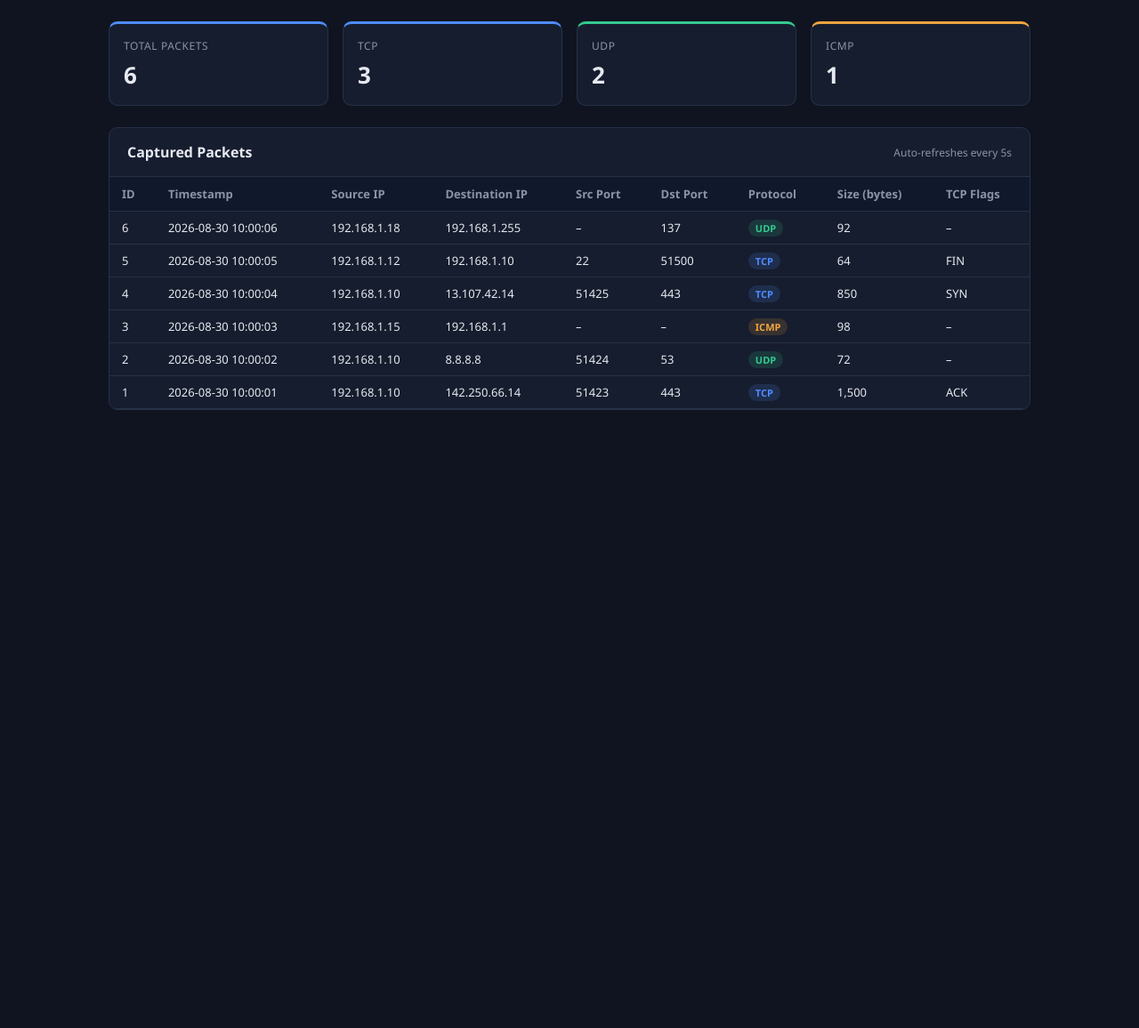
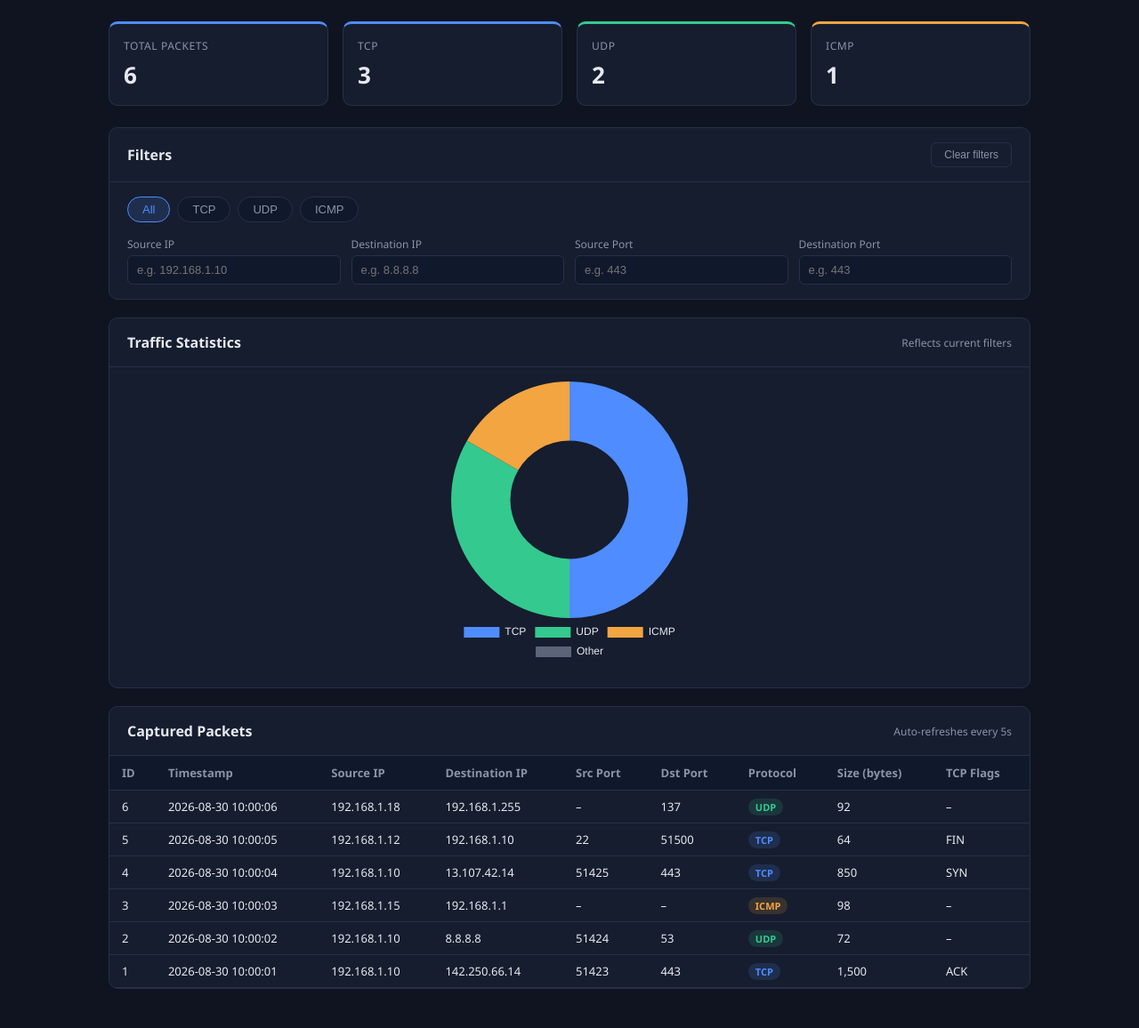
Before and after one commit to jj-mudgal/network-traffic-analyzer, a Flask app: page / in a window 1280 px wide. Shown: the part 93-1249 px from the top of the page at 89% size. Before the commit the page ends 554 px from the top, so only its background shows below. Run offline with Flask 3, Linux system fonts and the light colour scheme; data comes from the database, SQL or seed files in the repository.

Commit message:
feat: add packet filtering, search, and traffic stats chart

```diff
--- a/app.py
+++ b/app.py
@@ -1,14 +1,47 @@
 """
 app.py — Flask entry point for the Network Traffic Analyzer dashboard.
 
-Sprint 1, Issue 5: "Create Initial Dashboard and Packet Display"
+Routes:
+    GET /              -> renders the dashboard page
+    GET /api/packets   -> JSON list of packets (accepts filters)
+    GET /api/stats     -> JSON protocol counts (respects same filters)
 """
 
-from flask import Flask, jsonify, render_template
+from flask import Flask, jsonify, render_template, request
 
-from database import init_db, get_all_packets, seed_sample_data
+from database import init_db, get_all_packets, get_filtered_packets, seed_sample_data
 
 app = Flask(__name__)
+
+
+def _parse_filters():
+    """
+    Read filter query params from the request (?protocol=TCP&source_ip=...).
+    Ports are validated as integers; an invalid port is treated as "no filter"
+    rather than crashing the request.
+    """
+    protocol = request.args.get("protocol") or None
+    source_ip = request.args.get("source_ip") or None
+    destination_ip = request.args.get("destination_ip") or None
+
+    source_port = request.args.get("source_port") or None
+    destination_port = request.args.get("destination_port") or None
+    try:
+        source_port = int(source_port) if source_port else None
+    except ValueError:
+        source_port = None
+    try:
+        destination_port = int(destination_port) if destination_port else None
+    except ValueError:
+        destination_port = None
+
+    return {
+        "protocol": protocol,
+        "source_ip": source_ip,
+        "destination_ip": destination_ip,
+        "source_port": source_port,
+        "destination_port": destination_port,
+    }
 
 
 @app.route("/")
@@ -18,12 +51,16 @@ def dashboard():
 
 @app.route("/api/packets")
 def api_packets():
-    return jsonify(get_all_packets())
+    filters = _parse_filters()
+    return jsonify(get_filtered_packets(limit=200, **filters))
 
 
 @app.route("/api/stats")
 def api_stats():
-    packets = get_all_packets(limit=10000)
+    # Stats reflect the SAME filters as the table, so the cards and chart
+    # always describe exactly what's currently shown, not the whole dataset.
+    filters = _parse_filters()
+    packets = get_filtered_packets(limit=10000, **filters)
     stats = {"total": len(packets), "TCP": 0, "UDP": 0, "ICMP": 0, "OTHER": 0}
     for packet in packets:
         protocol = (packet.get("protocol") or "").upper()
@@ -37,4 +74,4 @@ def api_stats():
 if __name__ == "__main__":
     init_db()
     seed_sample_data()  # TODO: remove once packet capture module feeds real data
-    app.run(debug=True, port=5000)
+    app.run(debug=True, host="0.0.0.0", port=5000)
--- a/static/css/style.css
+++ b/static/css/style.css
@@ -79,6 +79,7 @@ body {
   border: 1px solid var(--border);
   border-radius: 10px;
   overflow: hidden;
+  margin-bottom: 20px;
 }
 
 .panel-header {
@@ -97,6 +98,87 @@ body {
 .hint {
   color: var(--muted);
   font-size: 12px;
+}
+
+.filters-body {
+  padding: 16px 20px;
+  display: flex;
+  flex-direction: column;
+  gap: 16px;
+}
+
+.filter-group {
+  display: flex;
+  gap: 8px;
+}
+
+.protocol-filter-btn {
+  background: #10192b;
+  border: 1px solid var(--border);
+  color: var(--muted);
+  padding: 6px 16px;
+  border-radius: 999px;
+  font-size: 13px;
+  cursor: pointer;
+}
+
+.protocol-filter-btn:hover {
+  color: var(--text);
+}
+
+.protocol-filter-btn.active {
+  background: rgba(79, 140, 255, 0.15);
+  color: var(--accent);
+  border-color: var(--accent);
+}
+
+.filter-inputs {
+  display: grid;
+  grid-template-columns: repeat(auto-fit, minmax(180px, 1fr));
+  gap: 12px;
+}
+
+.filter-inputs label {
+  display: flex;
+  flex-direction: column;
+  gap: 4px;
+  font-size: 12px;
+  color: var(--muted);
+}
+
+.filter-inputs input {
+  background: #10192b;
+  border: 1px solid var(--border);
+  color: var(--text);
+  padding: 8px 10px;
+  border-radius: 6px;
+  font-size: 13px;
+}
+
+.filter-inputs input:focus {
+  outline: none;
+  border-color: var(--accent);
+}
+
+.btn-clear {
+  background: none;
+  border: 1px solid var(--border);
+  color: var(--muted);
+  padding: 6px 14px;
+  border-radius: 6px;
+  font-size: 12px;
+  cursor: pointer;
+}
+
+.btn-clear:hover {
+  color: var(--text);
+  border-color: var(--accent);
+}
+
+.chart-wrapper {
+  padding: 16px 20px 24px;
+  max-width: 360px;
+  margin: 0 auto;
 }
 
 .table-wrapper {
--- a/static/js/dashboard.js
+++ b/static/js/dashboard.js
@@ -1,19 +1,45 @@
 // dashboard.js
 // Fetches packet metadata and protocol stats from the Flask API
 // and renders them into the dashboard table / stat cards.
-// No frameworks — keeps things simple per the project's tech stack (Section 4).
 
 const REFRESH_INTERVAL_MS = 5000;
 let isRefreshing = false;
 
+// Current filter state. Kept in one place so building the query string
+// for both /api/packets and /api/stats always stays in sync.
+const filters = {
+  protocol: "",
+  source_ip: "",
+  destination_ip: "",
+  source_port: "",
+  destination_port: "",
+};
+
+let protocolChart = null;
+
+// Builds a query string like "?protocol=TCP&source_ip=192.168" from the
+// current filter state, skipping any filter that's empty.
+function buildQueryString() {
+  const params = new URLSearchParams();
+  for (const [key, value] of Object.entries(filters)) {
+    if (value !== "" && value !== null && value !== undefined) {
+      params.set(key, value);
+    }
+  }
+  const qs = params.toString();
+  return qs ? `?${qs}` : "";
+}
+
 async function loadStats() {
   try {
-    const res = await fetch("/api/stats");
+    const res = await fetch(`/api/stats${buildQueryString()}`);
+    if (!res.ok) throw new Error(`Server returned ${res.status}`);
     const stats = await res.json();
     document.getElementById("stat-total").textContent = stats.total ?? 0;
     document.getElementById("stat-tcp").textContent = stats.TCP ?? 0;
     document.getElementById("stat-udp").textContent = stats.UDP ?? 0;
     document.getElementById("stat-icmp").textContent = stats.ICMP ?? 0;
+    updateChart(stats);
   } catch (err) {
     console.error("Failed to load stats:", err);
   }
@@ -22,11 +48,16 @@ async function loadStats() {
 async function loadPackets() {
   const tbody = document.getElementById("packet-table-body");
   try {
-    const res = await fetch("/api/packets");
+    const res = await fetch(`/api/packets${buildQueryString()}`);
+    if (!res.ok) throw new Error(`Server returned ${res.status}`);
     const packets = await res.json();
 
     if (!packets.length) {
-      tbody.innerHTML = `<tr><td colspan="9" class="empty-row">No packets captured yet.</td></tr>`;
+      const hasActiveFilter = Object.values(filters).some((v) => v !== "");
+      const message = hasActiveFilter
+        ? "No packets match the current filters."
+        : "No packets captured yet.";
+      tbody.innerHTML = `<tr><td colspan="9" class="empty-row">${message}</td></tr>`;
       return;
     }
 
@@ -35,6 +66,40 @@ async function loadPackets() {
     console.error("Failed to load packets:", err);
     tbody.innerHTML = `<tr><td colspan="9" class="empty-row">Could not load packets from the server.</td></tr>`;
   }
+}
+
+// Renders/updates the Chart.js doughnut chart showing protocol breakdown.
+function updateChart(stats) {
+  const canvas = document.getElementById("protocol-chart");
+  if (!canvas || typeof Chart === "undefined") return; // Chart.js failed to load — chart just won't render
+
+  const data = {
+    labels: ["TCP", "UDP", "ICMP", "Other"],
+    datasets: [
+      {
+        data: [stats.TCP ?? 0, stats.UDP ?? 0, stats.ICMP ?? 0, stats.OTHER ?? 0],
+        backgroundColor: ["#4f8cff", "#34c98f", "#f2a541", "#5b6478"],
+        borderWidth: 0,
+      },
+    ],
+  };
+
+  if (protocolChart) {
+    protocolChart.data = data;
+    protocolChart.update();
+    return;
+  }
+
+  protocolChart = new Chart(canvas, {
+    type: "doughnut",
+    data,
+    options: {
+      responsive: true,
+      plugins: {
+        legend: { position: "bottom", labels: { color: "#e6e9f0" } },
+      },
+    },
+  });
 }
 
 function rowHtml(packet) {
@@ -77,7 +142,60 @@ async function refreshAll() {
   }
 }
 
+function debounce(fn, delayMs) {
+  let timer;
+  return (...args) => {
+    clearTimeout(timer);
+    timer = setTimeout(() => fn(...args), delayMs);
+  };
+}
+
+const debouncedRefresh = debounce(refreshAll, 400);
+
+function setupFilterControls() {
+  const protocolButtons = document.querySelectorAll(".protocol-filter-btn");
+  protocolButtons.forEach((btn) => {
+    btn.addEventListener("click", () => {
+      protocolButtons.forEach((b) => b.classList.remove("active"));
+      btn.classList.add("active");
+      filters.protocol = btn.dataset.protocol;
+      refreshAll();
+    });
+  });
+
+  const inputMap = {
+    "filter-source-ip": "source_ip",
+    "filter-destination-ip": "destination_ip",
+    "filter-source-port": "source_port",
+    "filter-destination-port": "destination_port",
+  };
+  for (const [id, filterKey] of Object.entries(inputMap)) {
+    const el = document.getElementById(id);
+    el.addEventListener("input", () => {
+      filters[filterKey] = el.value.trim();
+      debouncedRefresh();
+    });
+  }
+
+  document.getElementById("clear-filters").addEventListener("click", () => {
+    filters.protocol = "";
+    filters.source_ip = "";
+    filters.destination_ip = "";
+    filters.source_port = "";
+    filters.destination_port = "";
+
+    protocolButtons.forEach((b) => b.classList.remove("active"));
+    document.querySelector('.protocol-filter-btn[data-protocol=""]').classList.add("active");
+    for (const id of Object.keys(inputMap)) {
+      document.getElementById(id).value = "";
+    }
+
+    refreshAll();
+  });
+}
+
 document.addEventListener("DOMContentLoaded", () => {
+  setupFilterControls();
   refreshAll();
   setInterval(refreshAll, REFRESH_INTERVAL_MS);
 });
--- a/templates/dashboard.html
+++ b/templates/dashboard.html
@@ -5,6 +5,7 @@
   <meta name="viewport" content="width=device-width, initial-scale=1.0" />
   <title>Network Traffic Analyzer</title>
   <link rel="stylesheet" href="{{ url_for('static', filename='css/style.css') }}" />
+  <script src="https://cdnjs.cloudflare.com/ajax/libs/Chart.js/4.4.4/chart.umd.min.js"></script>
 </head>
 <body>
   <header class="topbar">
@@ -30,6 +31,51 @@
       <div class="stat-card protocol-icmp">
         <span class="stat-label">ICMP</span>
         <span class="stat-value" id="stat-icmp">–</span>
+      </div>
+    </section>
+
+    <section class="panel filters-panel">
+      <div class="panel-header">
+        <h2>Filters</h2>
+        <button id="clear-filters" class="btn-clear" type="button">Clear filters</button>
+      </div>
+
+      <div class="filters-body">
+        <div class="filter-group" role="group" aria-label="Filter by protocol">
+          <button class="protocol-filter-btn active" data-protocol="">All</button>
+          <button class="protocol-filter-btn" data-protocol="TCP">TCP</button>
+          <button class="protocol-filter-btn" data-protocol="UDP">UDP</button>
+          <button class="protocol-filter-btn" data-protocol="ICMP">ICMP</button>
+        </div>
+
+        <div class="filter-inputs">
+          <label>
+            Source IP
+            <input type="text" id="filter-source-ip" placeholder="e.g. 192.168.1.10" />
+          </label>
+          <label>
+            Destination IP
+            <input type="text" id="filter-destination-ip" placeholder="e.g. 8.8.8.8" />
+          </label>
+          <label>
+            Source Port
+            <input type="number" id="filter-source-port" placeholder="e.g. 443" min="0" max="65535" />
+          </label>
+          <label>
+            Destination Port
+            <input type="number" id="filter-destination-port" placeholder="e.g. 443" min="0" max="65535" />
+          </label>
+        </div>
+      </div>
+    </section>
+
+    <section class="panel chart-panel">
+      <div class="panel-header">
+        <h2>Traffic Statistics</h2>
+        <span class="hint">Reflects current filters</span>
+      </div>
+      <div class="chart-wrapper">
+        <canvas id="protocol-chart"></canvas>
       </div>
     </section>
 
```
Also changed, not shown: database.py (+51 -0 lines).
